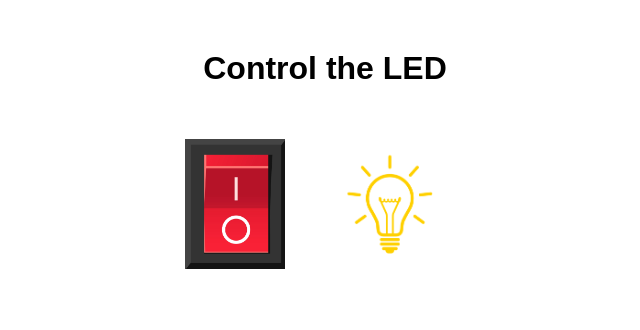
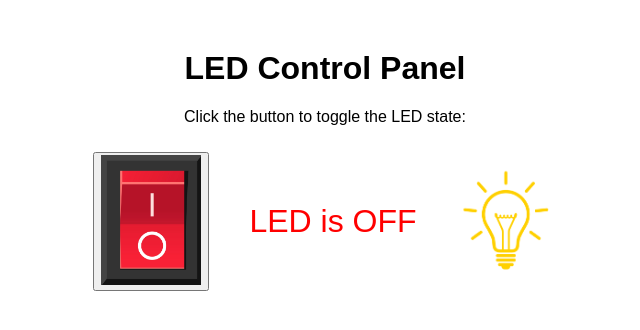
Before and after one commit to melissaweller/IoTProject, a Flask app: page / in a window 1280 px wide. Shown: the top 330 px of the page, without its empty margins (315-955 px from the left). Run offline with Flask 3, Linux system fonts and the light colour scheme.

Commit message:
fixed the issue

```diff
--- a/Phase1_Complete/app.py
+++ b/Phase1_Complete/app.py
@@ -8,7 +8,7 @@ app = Flask(__name__)
 # Set up the GPIO pin for the LED
 
 # **** COMMENTED IT OUT SO I COULD RUN ON WINDOWS
-LED_PIN = 17
+LED_PIN = 18
 GPIO.setmode(GPIO.BCM)
 GPIO.setup(LED_PIN, GPIO.OUT)
 
--- /dev/null
+++ b/Phase1_Complete/static/styles.css
@@ -0,0 +1,31 @@
+body {
+            font-family: Arial, sans-serif;
+            text-align: center;
+            margin-top: 50px;
+        }
+        .status {
+            font-size: 2rem;
+            margin: 20px;
+        }
+        .image-container {
+            display: flex !important; /* Ensure Flexbox is applied */
+            justify-content: center;
+            align-items: center;
+            gap: 20px;
+            padding: 10px; /* Padding to ensure spacing */
+        }
+        img {
+            width: 100px; /* Adjust size as needed */
+            height: auto;
+        }
+        .hidden {
+            display: none;
+        }
+
+.led-on {
+    color: green;
+}
+
+.led-off {
+    color: red;
+}
--- a/Phase1_Complete/templates/index.html
+++ b/Phase1_Complete/templates/index.html
@@ -3,68 +3,32 @@
 <head>
     <meta charset="UTF-8">
     <meta name="viewport" content="width=device-width, initial-scale=1.0">
-    <title>LED Control</title>
-    <style>
-        body {
-            font-family: Arial, sans-serif;
-            text-align: center;
-            margin-top: 50px;
-        }
-        .status {
-            font-size: 2rem;
-            margin: 20px;
-        }
-        .image-container {
-            display: flex !important; /* Ensure Flexbox is applied */
-            justify-content: center;
-            align-items: center;
-            gap: 20px;
-            padding: 10px; /* Padding to ensure spacing */
-        }
-        img {
-            width: 100px; /* Adjust size as needed */
-            height: auto;
-        }
-        .hidden {
-            display: none;
-        }
-    </style>
+    <title>LED Control Panel</title>
+<link rel="stylesheet" href="/static/styles.css">
 </head>
 <body>
 
-    <h1>Control the LED</h1>
-
-    <!-- Toggle button using an image (changes based on LED status) -->
+    <h1>LED Control Panel</h1>
+    <div class="card">
+        <p>Click the button to toggle the LED state:</p>
         <form method="POST" action="/toggle">
             <div class="image-container">
                 {% if led_status %}
-                <button type="submit" style="border:none;background:none;">
+                    <button type="submit" title="Turn Off LED">
                         <img src="/static/switch_off.jpeg" alt="Turn Off Switch">
                     </button>
-
-                <!-- Display the LED status and corresponding light bulb image -->
-                <div class="status">
-                    <div class="image-container">
-                        <img src="/static/light_on.png" alt="Light Bulb On" class="{% if not led_status %}hidden{% endif %}">
-                        <img src="/static/light_off.png" alt="Light Bulb Off" class="{% if led_status %}hidden{% endif %}">
-                    </div>
-                </div>
-
+                    <div class="status led-on">LED is ON</div>
+                    <img src="/static/light_on.png" alt="Light Bulb On">
                 {% else %}
-                <button type="submit" style="border:none;background:none;">
+                    <button type="submit" title="Turn On LED">
                         <img src="/static/switch_on.jpeg" alt="Turn On Switch">
                     </button>
-
-                <!-- Display the LED status and corresponding light bulb image -->
-                <div class="status">
-                    <div class="image-container">
-                        <img src="/static/light_on.png" alt="Light Bulb On" class="{% if not led_status %}hidden{% endif %}">
-                        <img src="/static/light_off.png" alt="Light Bulb Off" class="{% if led_status %}hidden{% endif %}">
-                    </div>
-                </div>
+                    <div class="status led-off">LED is OFF</div>
+                    <img src="/static/light_off.png" alt="Light Bulb Off">
                 {% endif %}
             </div>
         </form>
+    </div>
 
 </body>
 </html>
```
Lines whose indentation alone changed are shown as unchanged.
